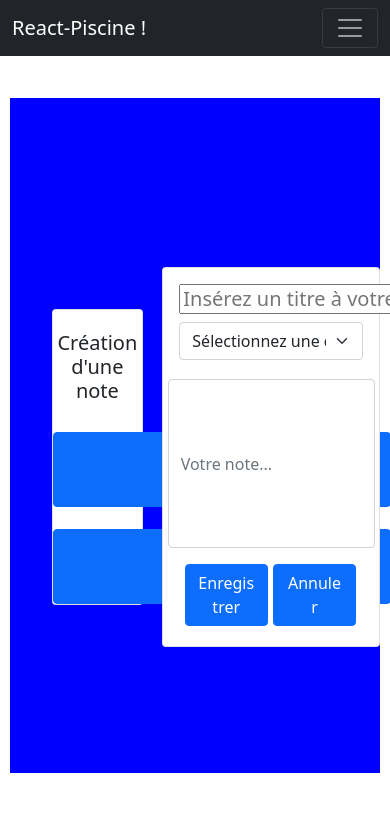
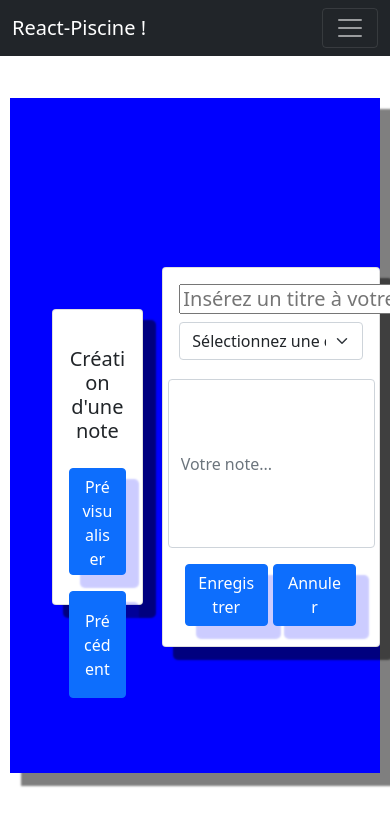
Before and after one commit to rayhad/react-piscine, a React (Create React App) app: page /CreationNote in a window 390 px wide. Shown: the top 826 px of the page. Built offline with nearby package versions, Linux system fonts and the light colour scheme.

Commit message:
CreationNote responsive et shadow ajoutés

```diff
--- a/src/pages/CreationNote.jsx
+++ b/src/pages/CreationNote.jsx
@@ -8,9 +8,11 @@ export default function CreationNote() {
         <div>
             <div className='cardContainer'>
                 <Card className='cardButton'>
-                    <Card.Title id="creationTitle">Création d'une note</Card.Title>
-                    <Button className="btnCreation1">Prévisualiser</Button>
-                    <Button className="btnCreation1">Précédent</Button>
+                    <Card.Body>
+                        <Card.Title id="creationTitle">Création d'une note</Card.Title>
+                        <Button className="btnCreation1">Prévisualiser</Button>
+                        <Button className="btnCreation1">Précédent</Button>
+                    </Card.Body>
                 </Card>
 
                 <Card className='cardCreation' >
--- a/src/style/CreationNote.css
+++ b/src/style/CreationNote.css
@@ -7,6 +7,7 @@
     margin-top: 5vh;
     width: 95%;
     height: 80vh;
+    box-shadow: 12px 12px 2px 1px rgba(0, 0, 0, 0.5);
 
 }
 
@@ -15,6 +16,7 @@
     height:45vh;
     margin-top: 20vh;
     margin-left: 5vw;
+    box-shadow: 12px 12px 2px 1px rgba(0, 0, 0, 0.5);
 }
 
 .cardButton{
@@ -22,14 +24,17 @@
     width: 25vw;
     margin-top: 25vh;
     margin-left: 5vh;
+    box-shadow: 12px 12px 2px 1px rgba(0, 0, 0, 0.5);
 }
 
 .btnCreation1{
-    margin-top: 2.5vh;
+    margin-top: 2vh;
     margin-left: auto;
     margin-right: auto;
-    height: 10vh;
-    width: 40vh;
+    height: 30%;
+    width: 100%;
+    font-size: 1em;
+    box-shadow: 12px 12px 2px 1px rgba(0, 0, 255, .2);
 }
 
 .btnEnregistrer-annuler{
@@ -39,6 +44,7 @@
 .Enregistrer-annuler{
     width: 45%;
     margin-left: 3%;
+    box-shadow: 12px 12px 2px 1px rgba(0, 0, 255, .2);
 }
 
 #entreeNote{
```
